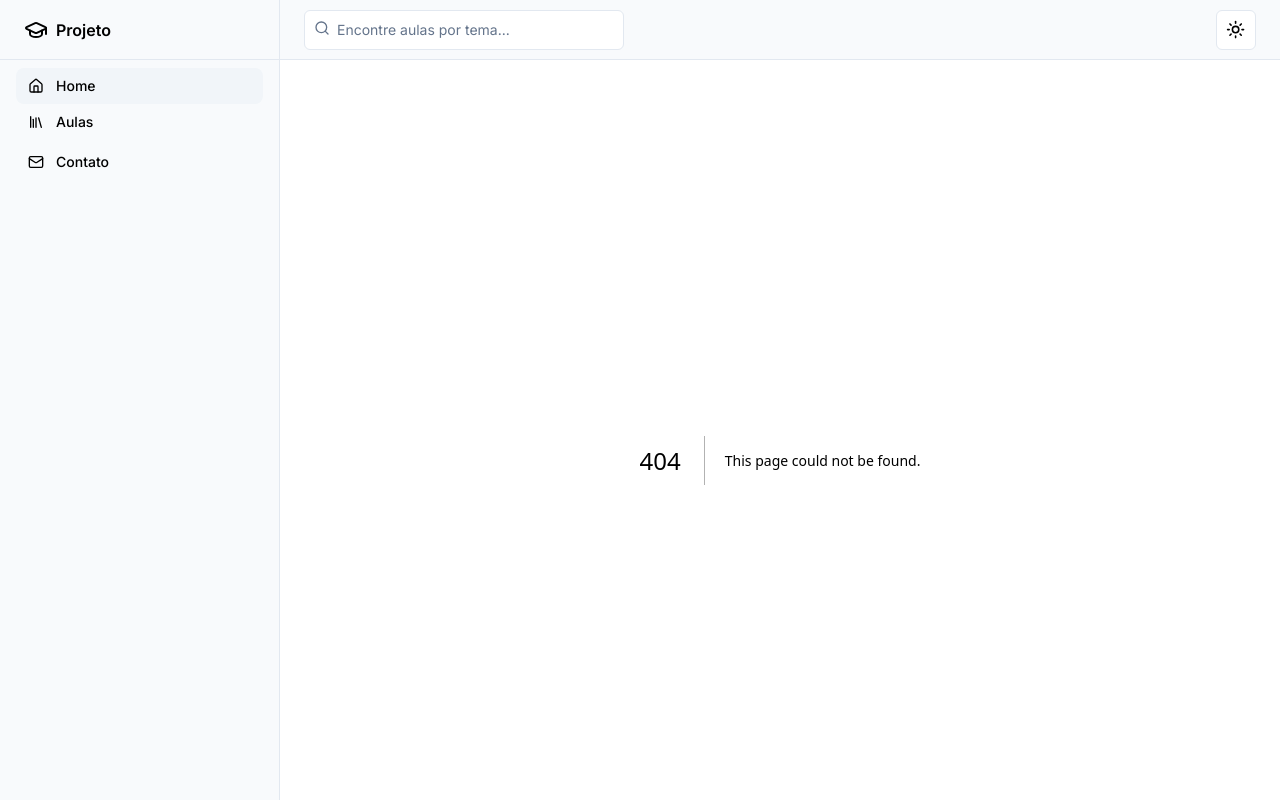
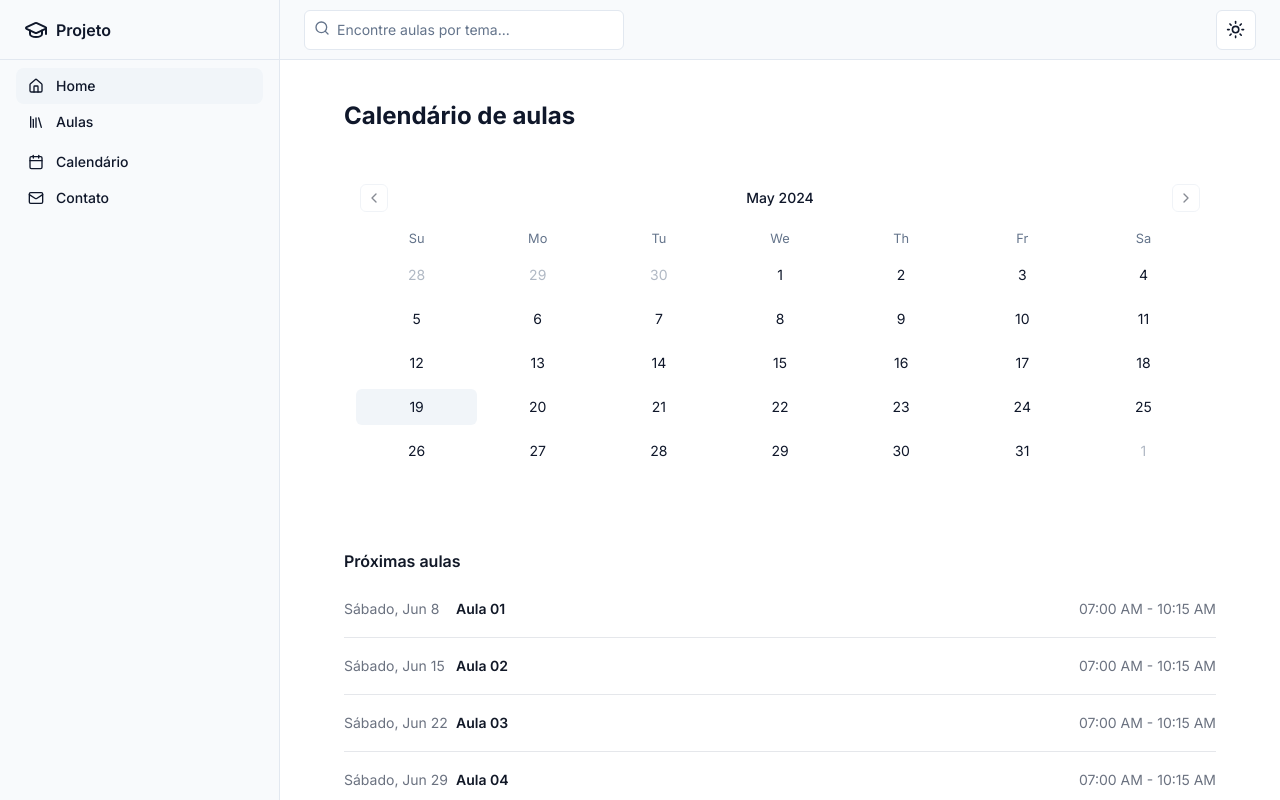
Before and after one commit to samueltomaselli/webpac, a Next.js app: page /calendario in a window 1280 px wide. Before the commit this address had no page. Shown: the top 800 px of the page. Built offline with nearby package versions, Linux system fonts and the light colour scheme.

Commit message:
add: calendar page

```diff
--- a/app/aulas/_mdx-content/componentes-basicos-do-arduino.mdx
+++ b/app/aulas/_mdx-content/componentes-basicos-do-arduino.mdx
@@ -6,30 +6,32 @@ title: "Componentes básicos do Arduino"
 
 ## Protoboard
 
-É a placa na qual serão feitas todas as conexões
+A protoboard é a placa na qual serão feitas todas as conexões dos componentes eletrônicos. Ela permite a montagem de circuitos de forma rápida e fácil, sem a necessidade de solda.
 
 ![](https://images.tcdn.com.br/img/img_prod/650361/protoboard_400_furos_pontos_931_1_21a21bee5e662d3c1d7506f171b67c76.png)
 
 ## Resistores
 
-Limitam a corrente elétrica em um circuito
+Os resistores limitam a corrente elétrica em um circuito. Eles são essenciais para proteger componentes sensíveis de receberem mais corrente do que podem suportar.
 
 ![](https://media.istockphoto.com/id/172924172/pt/foto/resist%C3%AAncias-contra-um-fundo-branco.jpg?s=612x612&w=0&k=20&c=Kjsr0nOxwTjRkFUIs9R-vlZlT7-v7wn_8Pn438DWHeY=)
 
 ## Leds
 
-Servem como uma sinalização de luz
+Os LEDs (diodos emissores de luz) servem como sinalização de luz. Eles são usados para indicar o estado de um circuito, como ligar ou desligar, ou para outros tipos de feedback visual.
 
 ![](https://t4.ftcdn.net/jpg/05/27/01/35/360_F_527013581_n5qNBGH1TX2Enyov94vZWCYuZ6mdrMfo.jpg)
 
 ## Botões
 
-Atuam como um acionador manual, emitindo um comando
+Os botões atuam como acionadores manuais, emitindo um comando quando pressionados. Eles são usados em diversas aplicações para iniciar ou interromper ações em um circuito.
 
 ![](https://guiarobotica.com/wp-content/uploads/2020/04/Push-Button-Arduino-e1586870732801.jpg.webp)
 
 ## Sensores
 
-Se baseam em informações como a luz, temperatura, movimento, etc para converterem em sinais elétricos
+Os sensores se baseiam em informações como luz, temperatura, movimento, entre outros, para converterem essas variáveis em sinais elétricos que podem ser processados pelo Arduino.
 
 ![](https://www.shutterstock.com/image-vector/arduino-sensor-module-gyroscope-touch-600nw-2251701197.jpg)
+
+Com esses componentes básicos, é possível criar uma ampla variedade de projetos com o Arduino, explorando diferentes aspectos da eletrônica e da programação.
--- a/app/aulas/_mdx-content/conhecendo-o-arduino.mdx
+++ b/app/aulas/_mdx-content/conhecendo-o-arduino.mdx
@@ -12,8 +12,13 @@ Elas são diversas, pode ser usado em objetos como ventiladores, controles, rob
 
 ## Hardware
 
+O hardware do Arduino consiste em uma placa com um microcontrolador, que é o cérebro do sistema. Esta placa possui entradas e saídas digitais e analógicas, pinos de alimentação, e interfaces de comunicação como USB e SPI. Existem vários modelos de placas Arduino, cada uma adaptada a diferentes tipos de projetos, como o Arduino Uno, Arduino Mega, e Arduino Nano. Essas placas permitem a conexão de diversos componentes eletrônicos, como sensores, motores, LEDs e muito mais, possibilitando a criação de projetos interativos.
+
 ![](https://gratis.com.br/newgratis/uploads/569ac0770003fa210000345700000000-1452982934-arduinounor3.jpg)
 
 ## Software
 
+O software do Arduino, conhecido como Arduino IDE, é uma plataforma de código aberto que facilita a escrita e o upload de código para as placas Arduino. O Arduino IDE utiliza uma linguagem de programação simplificada baseada em C/C++, tornando-o acessível tanto para iniciantes quanto para desenvolvedores mais experientes. A interface do IDE é intuitiva, permitindo aos usuários escrever, compilar e testar seus códigos com facilidade. Além disso, a vasta comunidade de usuários do Arduino contribui constantemente com bibliotecas e exemplos de código, enriquecendo ainda mais as possibilidades de criação e inovação com esta plataforma.
 ![](https://upload.wikimedia.org/wikipedia/commons/thumb/7/73/Arduino_IDE_logo.svg/2048px-Arduino_IDE_logo.svg.png)
+
+Com essas características, o Arduino se torna uma ferramenta poderosa para educadores, estudantes, hobbistas e profissionais, oferecendo uma maneira prática e eficiente de desenvolver protótipos eletrônicos e explorar o mundo da eletrônica e da programação.
--- /dev/null
+++ b/app/calendario/page.tsx
@@ -0,0 +1,66 @@
+"use client"
+
+import { Button } from "@/components/ui/button";
+import { Calendar } from "@/components/ui/calendar";
+import React from "react";
+
+export default function Dashboard() {
+    const [selectedDates, setSelectedDates] = React.useState<Date[]>([
+        new Date('2024-06-8'),
+        new Date('2024-06-16'),
+        new Date('2024-06-23'),
+        new Date('2024-06-30'),
+    ]);
+    return (
+        <div className=" md:px-16 md:py-10 px-10 py-5 flex flex-col ">
+            <h1 className="text-lg font-bold md:text-2xl mb-10">Calendário de aulas</h1>
+            <div className="flex-col flex">
+                <Calendar mode="multiple"
+                    selected={selectedDates}
+                    className="w-full h-full" />
+                <section className="mt-12">
+                    <h2 className="text-base font-semibold leading-6 text-gray-900">Próximas aulas</h2>
+                    <ol className="mt-2 divide-y divide-gray-200 text-sm leading-6 text-gray-500">
+                        <li className="py-4 sm:flex">
+                            <time dateTime="2022-01-19" className="w-28 flex-none">
+                                Sábado, Jun 8
+                            </time>
+                            <p className="mt-2 flex-auto font-semibold text-gray-900 sm:mt-0">Aula 01</p>
+                            <p className="flex-none sm:ml-6">
+                                <time dateTime="2022-01-13T14:30">07:00 AM</time> - <time dateTime="2022-01-13T16:30">10:15 AM</time>
+                            </p>
+                        </li>
+                        <li className="py-4 sm:flex">
+                            <time dateTime="2022-01-18" className="w-28 flex-none">
+                                Sábado, Jun 15
+                            </time>
+                            <p className="mt-2 flex-auto font-semibold text-gray-900 sm:mt-0">Aula 02</p>
+                            <p className="flex-none sm:ml-6">
+                                <time dateTime="2022-01-17T10:00">07:00 AM</time> - <time dateTime="2022-01-17T10:15">10:15 AM</time>
+                            </p>
+                        </li>
+                        <li className="py-4 sm:flex">
+                            <time dateTime="2022-01-18" className="w-28 flex-none">
+                                Sábado, Jun 22
+                            </time>
+                            <p className="mt-2 flex-auto font-semibold text-gray-900 sm:mt-0">Aula 03</p>
+                            <p className="flex-none sm:ml-6">
+                                <time dateTime="2022-01-17T10:00">07:00 AM</time> - <time dateTime="2022-01-17T10:15">10:15 AM</time>
+                            </p>
+                        </li>
+                        <li className="py-4 sm:flex">
+                            <time dateTime="2022-01-18" className="w-28 flex-none">
+                                Sábado, Jun 29
+                            </time>
+                            <p className="mt-2 flex-auto font-semibold text-gray-900 sm:mt-0">Aula 04</p>
+                            <p className="flex-none sm:ml-6">
+                                <time dateTime="2022-01-17T10:00">07:00 AM</time> - <time dateTime="2022-01-17T10:15">10:15 AM</time>
+                            </p>
+                        </li>
+                    </ol>
+
+                </section>
+            </div>
+        </div>
+    );
+}
--- a/app/layout.tsx
+++ b/app/layout.tsx
@@ -73,9 +73,9 @@ export default async function RootLayout({
                 <ModeToggle />
               </header>
               {children}
-              <footer className="bg-white mt-auto">
-                <div className="md:px-16 md:py-10 px-10 py-5 max-w-7xl border-t md:flex md:items-center md:justify-between lg:px-8 md:mx-16 mx-10 lg:mx-8">
-                  <div className="mt-8 md:order-1 md:mt-0">
+              <footer className=" mt-auto">
+                <div className="mt-4 md:py-10 py-5 max-w-7xl border-t md:flex md:items-center md:justify-between mx-10 md:mx-16">
+                  <div className=" md:order-1">
                     <p className="text-center text-xs leading-5 text-gray-500">
                       &copy; 2024 Projeto, Inc. Todos os direitos reservados.
                     </p>
--- a/app/page.tsx
+++ b/app/page.tsx
@@ -1,9 +1,22 @@
+"use client"
+
 import { Button } from "@/components/ui/button";
+import { Calendar } from "@/components/ui/calendar";
+import React from "react";
 
 export default function Dashboard() {
+  const [date, setDate] = React.useState<Date | undefined>(new Date('2024-05-25'));
+  const [selectedDates, setSelectedDates] = React.useState<Date[]>([
+    new Date('2024-05-22'),
+    new Date('2024-06-15'),
+    new Date('2024-07-30')
+  ]);
   return (
-    <div className="flex items-center md:px-16 md:py-10 px-10 py-5">
+    <div className="flex  md:px-16 md:py-10 px-10 py-5 flex-col">
       <h1 className="text-lg font-bold md:text-2xl">Home</h1>
+      <Calendar mode="multiple"
+        selected={selectedDates}
+        className="" />
     </div>
   );
 }
--- a/components/sections/mobile-nav.tsx
+++ b/components/sections/mobile-nav.tsx
@@ -70,7 +70,7 @@ function MobileNav({ blogs }: Props) {
                   .replace(/[\u0300-\u036f]/g, "")
                   .toLowerCase()
                   .replace(/\s+/g, "-")
-                ? "bg-muted/45 text-primary rounded-lg"
+                ? "bg-muted/80 text-primary rounded-lg"
                 : ""
                 }`}
             >
@@ -79,6 +79,9 @@ function MobileNav({ blogs }: Props) {
           ))}
         </div>
       </div>
+
+
+
       <Link
         onClick={() => setActiveItem("Contato")}
         href="/contato"
--- a/components/sections/nav.tsx
+++ b/components/sections/nav.tsx
@@ -1,6 +1,6 @@
 "use client";
 
-import { Home, Library, Mail } from "lucide-react";
+import { Home, Library, Mail, Calendar } from "lucide-react";
 import Link from "next/link";
 import React, { useState } from "react";
 import { usePathname } from "next/navigation";
@@ -52,16 +52,16 @@ const Nav = ({ blogs }: Props) => {
             <Link
               key={i}
               href={`/aulas/${item.frontmatter.title
-                .normalize("NFD") // Decompor os caracteres unicode
-                .replace(/[\u0300-\u036f]/g, "") // Remover acentos
-                .toLowerCase() // Converter para minúsculas
-                .replace(/\s+/g, "-")}`} // Substituir espaços por hifens
+                .normalize("NFD")
+                .replace(/[\u0300-\u036f]/g, "")
+                .toLowerCase()
+                .replace(/\s+/g, "-")}`}
               className={`ml-2 py-2 px-2 text-sm hover:text-primary ${activeNavItem === item.frontmatter.title
-                .normalize("NFD") // Decompor os caracteres unicode
-                .replace(/[\u0300-\u036f]/g, "") // Remover acentos
-                .toLowerCase() // Converter para minúsculas
-                .replace(/\s+/g, "-") // Substituir espaços por hifens
-                ? "bg-muted/45 text-primary rounded-lg"
+                .normalize("NFD")
+                .replace(/[\u0300-\u036f]/g, "")
+                .toLowerCase()
+                .replace(/\s+/g, "-")
+                ? "bg-muted/80 text-primary rounded-lg"
                 : ""
                 }`}
             >
@@ -72,6 +72,16 @@ const Nav = ({ blogs }: Props) => {
         </div>
       </div>
       <Link
+        onClick={() => setActiveItem("Calendario")}
+        href="/calendario"
+        className={`flex items-center gap-3 rounded-lg px-3 py-2 ${activeItem === "Calendario" ? "bg-muted" : ""
+          } transition-all hover:text-primary`}
+      >
+        <Calendar className="h-4 w-4" />
+        Calendário
+      </Link>
+
+      <Link
         onClick={() => setActiveItem("Contato")}
         href="/contato"
         className={`flex items-center gap-3 rounded-lg px-3 py-2 ${activeItem === "Contato" ? "bg-muted" : ""
@@ -80,6 +90,8 @@ const Nav = ({ blogs }: Props) => {
         <Mail className="h-4 w-4" />
         Contato
       </Link>
+
+
     </nav>
   );
 };
--- /dev/null
+++ b/components/ui/calendar.tsx
@@ -0,0 +1,66 @@
+"use client"
+
+import * as React from "react"
+import { ChevronLeft, ChevronRight } from "lucide-react"
+import { DayPicker } from "react-day-picker"
+
+import { cn } from "@/lib/utils"
+import { buttonVariants } from "@/components/ui/button"
+
+export type CalendarProps = React.ComponentProps<typeof DayPicker>
+
+function Calendar({
+  className,
+  classNames,
+  showOutsideDays = true,
+  ...props
+}: CalendarProps) {
+  return (
+    <DayPicker
+      showOutsideDays={showOutsideDays}
+      className={cn("p-3 w-full", className)}
+      classNames={{
+        months: "flex flex-col sm:flex-row space-y-4 sm:space-x-4 sm:space-y-0 w-full",
+        month: "space-y-4 w-full mb-5",
+        caption: "flex justify-center pt-1 relative items-center w-full mb-5",
+        caption_label: "text-sm font-medium",
+        nav: "space-x-1 flex items-center",
+        nav_button: cn(
+          buttonVariants({ variant: "outline" }),
+          "h-7 w-7 bg-transparent p-0 opacity-50 hover:opacity-100"
+        ),
+        nav_button_previous: "absolute left-1",
+        nav_button_next: "absolute right-1",
+        table: "w-full border-collapse space-y-1",
+        head_row: "flex w-full",
+        head_cell:
+          "text-muted-foreground rounded-md w-full font-normal text-[0.8rem]",
+        row: "flex w-full mt-2",
+        cell: "h-9 w-full text-center text-sm p-0 relative [&:has([aria-selected].day-range-end)]:rounded-r-md [&:has([aria-selected].day-outside)]:bg-accent/50 [&:has([aria-selected])]:bg-accent first:[&:has([aria-selected])]:rounded-l-md last:[&:has([aria-selected])]:rounded-r-md focus-within:relative focus-within:z-20",
+        day: cn(
+          buttonVariants({ variant: "ghost" }),
+          "h-9 w-full p-0 font-normal aria-selected:opacity-100"
+        ),
+        day_range_end: "day-range-end",
+        day_selected:
+          "bg-primary text-primary-foreground hover:bg-primary hover:text-primary-foreground focus:bg-primary focus:text-primary-foreground",
+        day_today: "bg-accent text-accent-foreground",
+        day_outside:
+          "day-outside text-muted-foreground opacity-50 aria-selected:bg-accent/50 aria-selected:text-muted-foreground aria-selected:opacity-30",
+        day_disabled: "text-muted-foreground opacity-50",
+        day_range_middle:
+          "aria-selected:bg-accent aria-selected:text-accent-foreground",
+        day_hidden: "invisible",
+        ...classNames,
+      }}
+      components={{
+        IconLeft: ({ ...props }) => <ChevronLeft className="h-4 w-4" />,
+        IconRight: ({ ...props }) => <ChevronRight className="h-4 w-4" />,
+      }}
+      {...props}
+    />
+  )
+}
+Calendar.displayName = "Calendar"
+
+export { Calendar }
--- a/package.json
+++ b/package.json
@@ -20,11 +20,13 @@
     "@types/mdx": "^2.0.13",
     "class-variance-authority": "^0.7.0",
     "clsx": "^2.1.1",
+    "date-fns": "^3.6.0",
     "lucide-react": "^0.378.0",
     "next": "14.2.3",
     "next-mdx-remote": "^4.4.1",
     "next-themes": "^0.3.0",
     "react": "^18",
+    "react-day-picker": "^8.10.1",
     "react-dom": "^18",
     "rehype-highlight": "^7.0.0",
     "rehype-pretty-code": "^0.13.2",
```
Also changed, not shown: 1 other file (tests, documents, lock files or other folders).
